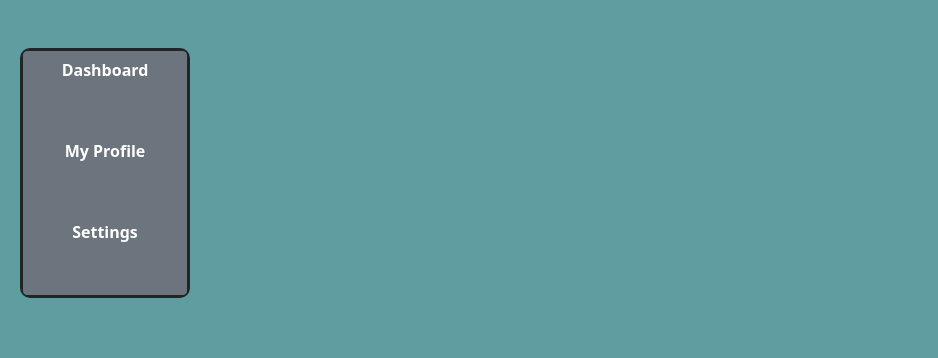
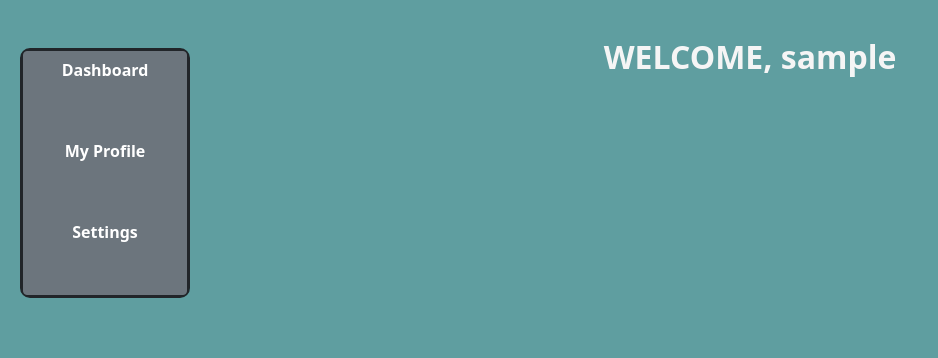
Before and after one commit to mary-nunga/charity_connect2.0, a PHP site: page /home.php in a window 1280 px wide. Shown: the part 62-420 px from the top of the page, without its empty margins (0-938 px from the left). Run offline with PHP 8.4, Linux system fonts and the light colour scheme; the visitor is signed in with stand-in values (Sample User, id 1).

Commit message:
added sessions

```diff
--- a/home.php
+++ b/home.php
@@ -1,3 +1,13 @@
+<?php
+session_start();// starts a session
+//checks if user is logged in if not it takes to login page
+
+if(!isset($_SESSION['username'])){
+	header("Location: login.php");
+	exit();
+}
+
+?>
 <!doctype html>
 <html>
 <head>
@@ -60,6 +70,11 @@
 			padding-bottom: 20px;
 
 		}
+		#welcome{
+			margin-top: 90px;
+			text-align: center;
+			color: whitesmoke;
+		}
 	</style>
 </head>
 
@@ -87,6 +102,10 @@
 				<a href="profile.php" class=" btn btn-secondary"><strong>My Profile</strong></a>
 				<a href="settings.php" class="btn btn-secondary"><strong>Settings</strong></a>
 	 </div>
+
+
+
+	<h2 id="welcome"><strong>WELCOME, <?php echo $_SESSION['username'];?></strong></h2>
 	<div id="div2">
 
 		<p>
```
